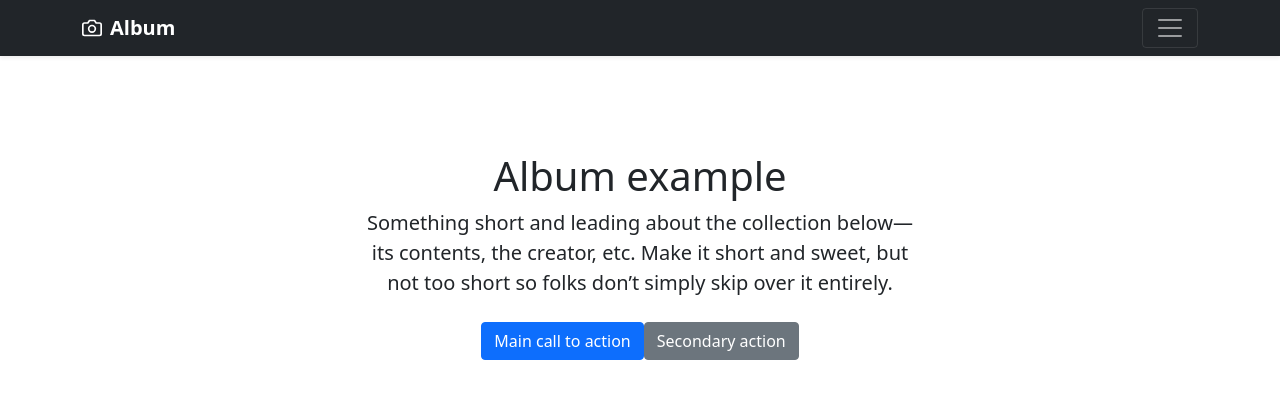
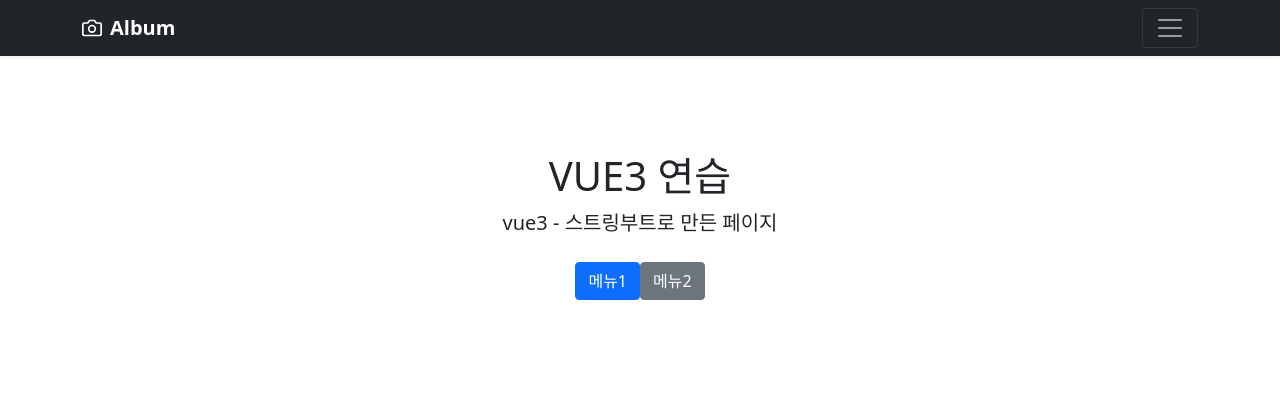
Before and after one commit to LJC0831/frontend2, a Vue app: page / in a window 1280 px wide. Shown: the top 410 px of the page. Built offline with nearby package versions, Linux system fonts and the light colour scheme; no server answers.

Commit message:
문구변경

```diff
--- a/src/pages/Home_01.vue
+++ b/src/pages/Home_01.vue
@@ -3,11 +3,11 @@
   <section class="py-5 text-center container">
     <div class="row py-lg-5">
       <div class="col-lg-6 col-md-8 mx-auto">
-        <h1 class="fw-light">Album example</h1>
-        <p class="lead text-body-secondary">Something short and leading about the collection below—its contents, the creator, etc. Make it short and sweet, but not too short so folks don’t simply skip over it entirely.</p>
+        <h1 class="fw-light">VUE3 연습</h1>
+        <p class="lead text-body-secondary">vue3 - 스트링부트로 만든 페이지</p>
         <p>
-          <a href="#" class="btn btn-primary my-2">Main call to action</a>
-          <a href="#" class="btn btn-secondary my-2">Secondary action</a>
+          <a href="#" class="btn btn-primary my-2">메뉴1</a>
+          <a href="#" class="btn btn-secondary my-2">메뉴2</a>
         </p>
       </div>
     </div>
```
Also changed, not shown: 1 other file (tests, documents, lock files or other folders).
